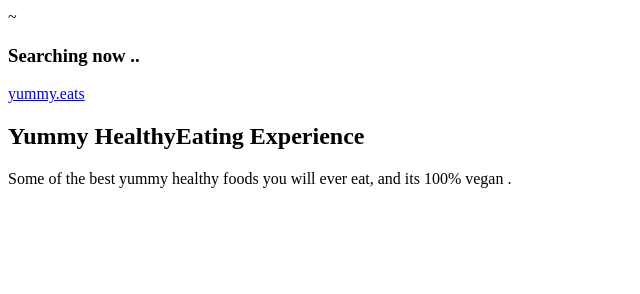
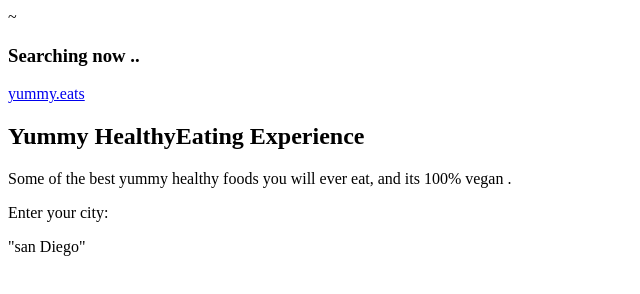
Before and after one commit to hortencia718/yummy-eats, a plain HTML site: page index.html in a window 1280 px wide. Shown: the whole page, without its empty margins (0-640 px from the left). Drawn offline with Linux system fonts and the light colour scheme.

Commit message:
form and label

```diff
--- a/index.html
+++ b/index.html
@@ -26,7 +26,12 @@
                     <!-- container for the form -->
                     <div class="form-container">
                         <form action="">
-
+                            <div class="form-left">
+                                <label for="city">Enter your city:</label>
+                                <inout type="text" name="city" id="city">
+                                    <p>"san Diego"</p>
+                                </inout>
+                            </div>
                         </form>
                     </div>
 
```
